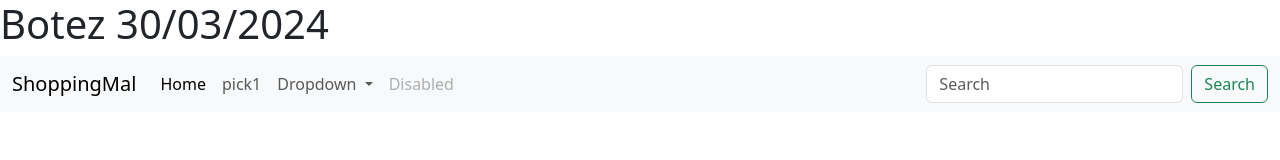
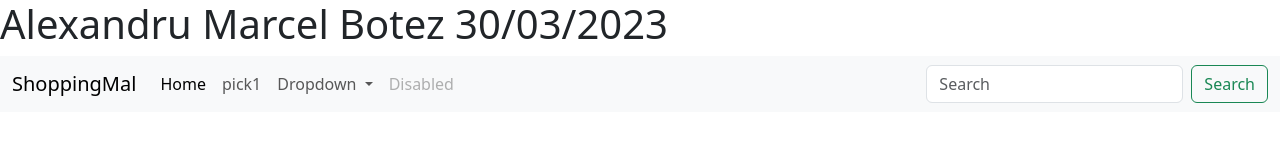
Before and after one commit to alexandrub0tz/BotezCompito1, a plain HTML site: page index.html in a window 1280 px wide. Drawn offline with nearby package versions, Linux system fonts and the light colour scheme.

Commit message:
added full name in h1

```diff
--- a/index.html
+++ b/index.html
@@ -9,7 +9,7 @@
     <title>Document</title>
 </head>
 <body>
-    <h1>Botez 30/03/2024</h1>
+   <h1>Alexandru Marcel Botez 30/03/2023</h1>
     <nav class="navbar navbar-expand-lg bg-body-tertiary">
         <div class="container-fluid">
           <a class="navbar-brand" href="#">ShoppingMal</a>
```
